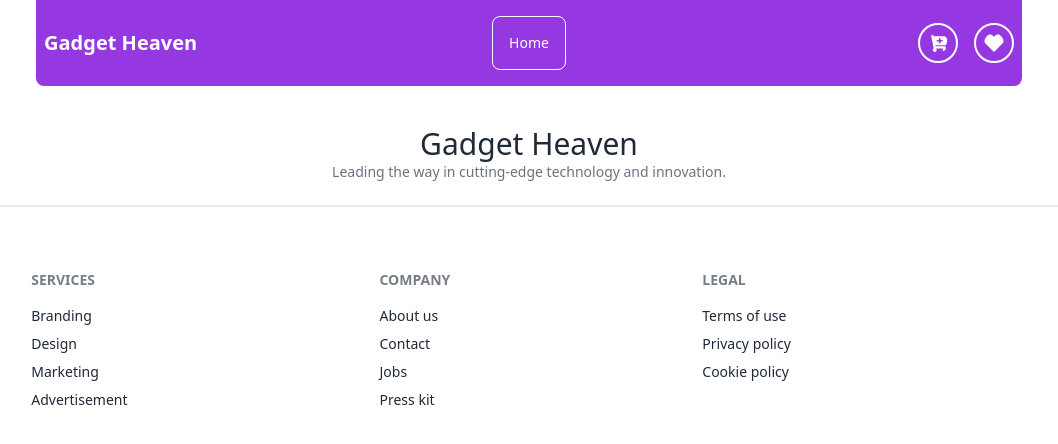
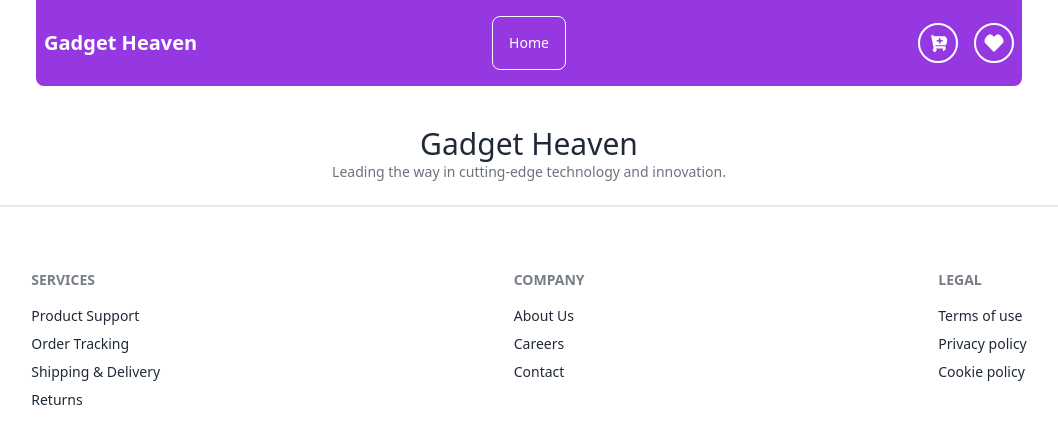
Before and after one commit to programming-hero-web-course-4/b10a8-gadget-heaven-Istiaque-Mahbub, a React (Vite) app: page / in a window 1280 px wide. Shown: the top 444 px of the page, without its empty margins (111-1169 px from the left). Built offline with nearby package versions, Linux system fonts and the light colour scheme.

Commit message:
Footer updated

```diff
--- a/package.json
+++ b/package.json
@@ -14,6 +14,7 @@
     "match-sorter": "^8.0.0",
     "react": "^18.3.1",
     "react-dom": "^18.3.1",
+    "react-helmet": "^6.1.0",
     "react-icons": "^5.4.0",
     "react-router-dom": "^7.1.1",
     "sort-by": "^1.2.0"
--- a/src/Component/NavBar/Footer/Footer.jsx
+++ b/src/Component/NavBar/Footer/Footer.jsx
@@ -8,20 +8,19 @@ const Footer = () => {
             <p className='text-sm text-gray-500'>Leading the way in cutting-edge technology and innovation.</p>
         </div>
         <div className="divider"></div>
-         <div className="footer  p-10">
+         <div className="footer flex justify-between p-10">
         <nav>
           <h6 className="footer-title">Services</h6>
-          <a className="link link-hover">Branding</a>
-          <a className="link link-hover">Design</a>
-          <a className="link link-hover">Marketing</a>
-          <a className="link link-hover">Advertisement</a>
+          <a className="link link-hover">Product Support</a>
+          <a className="link link-hover">Order Tracking</a>
+          <a className="link link-hover">Shipping & Delivery</a>
+          <a className="link link-hover">Returns</a>
         </nav>
         <nav>
           <h6 className="footer-title">Company</h6>
-          <a className="link link-hover">About us</a>
+          <a className="link link-hover">About Us</a>
+          <a className="link link-hover">Careers</a>
           <a className="link link-hover">Contact</a>
-          <a className="link link-hover">Jobs</a>
-          <a className="link link-hover">Press kit</a>
         </nav>
         <nav>
           <h6 className="footer-title">Legal</h6>
--- a/src/Pages/Home.jsx
+++ b/src/Pages/Home.jsx
@@ -1,9 +1,12 @@
 import React from 'react';
+import { Helmet } from 'react-helmet';
 
 const Home = () => {
     return (
         <div>
-
+            <Helmet>
+                <title>Gadget Heaven | Home</title>
+            </Helmet>
         </div>
     );
 };
```
Also changed, not shown: 1 other file (tests, documents, lock files or other folders).
